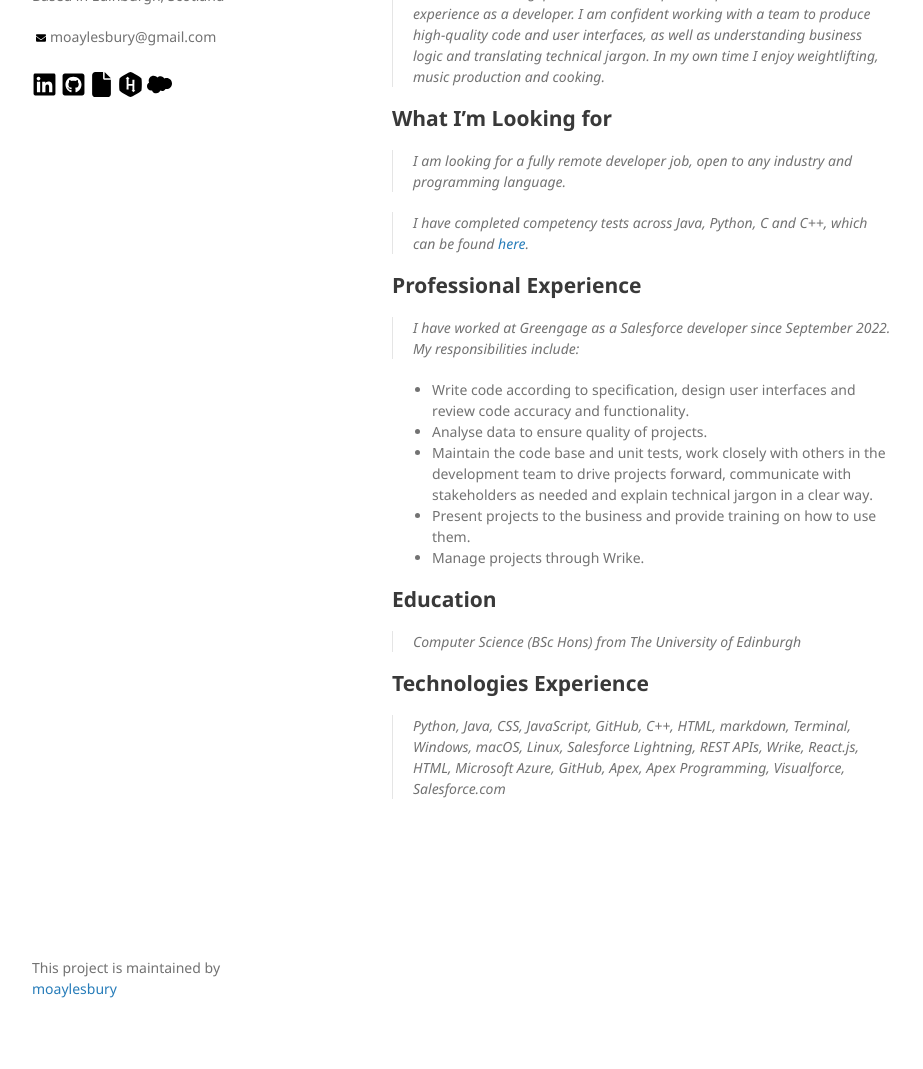
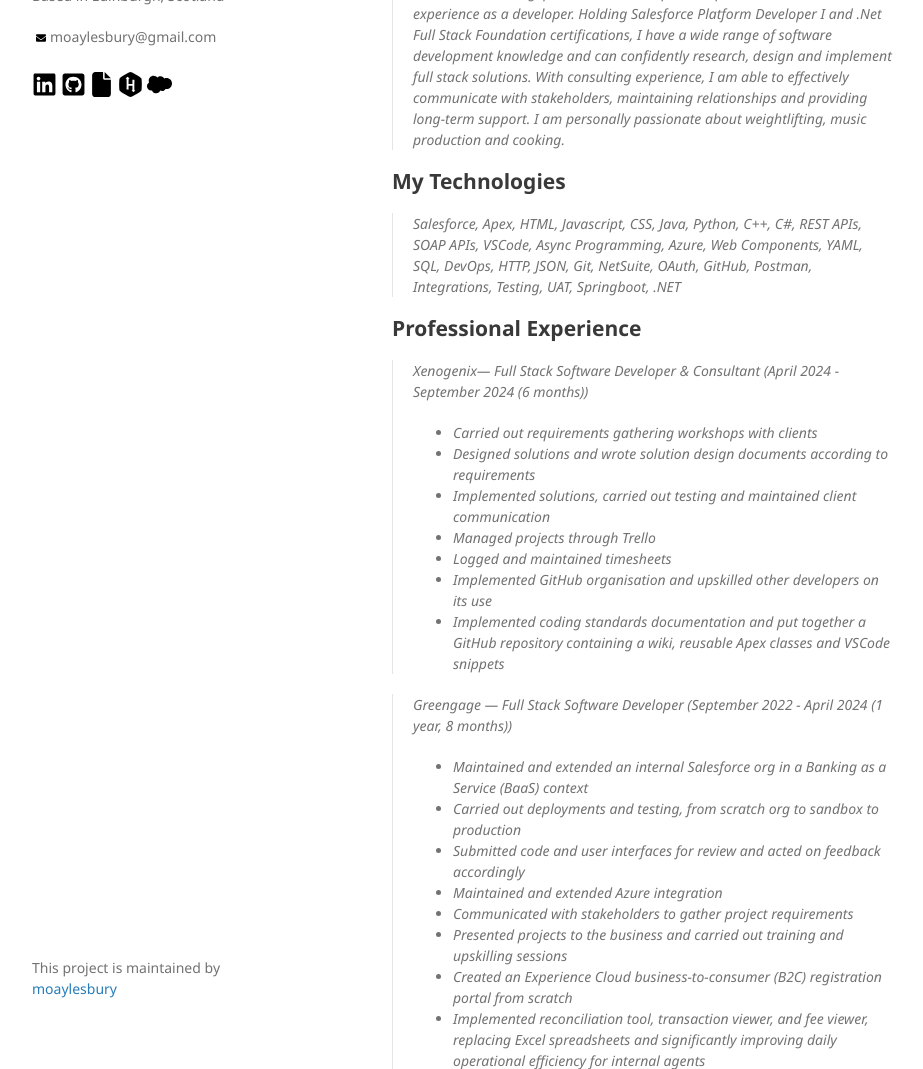
Before and after one commit to moaylesbury/michaelaylesbury.github.io, a Jekyll site: the page built from index.md, in a window 1280 px wide and 1400 px high. Shown: the part 331-1400 px from the top of the window, without its empty margins (178-1101 px from the left). Built offline with Jekyll 4.4.1, drawn with Linux system fonts in a browser that asks for light colours; some of the changed text lies outside the part shown.

Commit message:
Update index.md

```diff
--- a/index.md
+++ b/index.md
@@ -16,27 +16,32 @@ layout: default
 
 ## About Me
 
-> I am a hardworking, passionate and empathetic person, with demonstrated experience as a developer. I am confident working with a team to produce high-quality code and user interfaces, as well as understanding business logic and translating technical jargon. In my own time I enjoy weightlifting, music production and cooking.
+> I am a hardworking, passionate and empathetic person, with demonstrated experience as a developer. Holding Salesforce Platform Developer I and .Net Full Stack Foundation certifications, I have a wide range of software development knowledge and can confidently research, design and implement full stack solutions. With consulting experience, I am able to effectively communicate with stakeholders, maintaining relationships and providing long-term support. I am personally  passionate about weightlifting, music production and cooking.
 
-## What I'm Looking for
+## My Technologies
 
-> I am looking for a fully remote developer job, open to any industry and programming language.
-
-> I have completed competency tests across Java, Python, C and C++, which can be found [here](https://github.com/moaylesbury/Language-Competency).
+> Salesforce, Apex, HTML, Javascript, CSS, Java, Python, C++, C#, REST APIs, SOAP APIs, VSCode, Async Programming, Azure, Web Components, YAML, SQL, DevOps, HTTP, JSON, Git, NetSuite, OAuth, GitHub, Postman, Integrations, Testing, UAT, Springboot, .NET
 
 ## Professional Experience
-> I have worked at Greengage as a Salesforce developer since September 2022. My responsibilities include:
+> Xenogenix— Full Stack Software Developer & Consultant (April 2024 - September 2024 (6 months))
+* Carried out requirements gathering workshops with clients
+* Designed solutions and wrote solution design documents according to requirements
+* Implemented solutions, carried out testing and maintained client communication
+* Managed projects through Trello
+* Logged and maintained timesheets
+* Implemented GitHub organisation and upskilled other developers on its use
+* Implemented coding standards documentation and put together a GitHub repository containing a wiki, reusable Apex classes and VSCode snippets
 
-* Write code according to specification, design user interfaces and review code accuracy and functionality.
-* Analyse data to ensure quality of projects.
-* Maintain the code base and unit tests, work closely with others in the development team to drive projects forward, communicate with stakeholders as needed and explain technical jargon in a clear way.
-* Present projects to the business and provide training on how to use them.
-* Manage projects through Wrike.
+> Greengage — Full Stack Software Developer (September 2022 - April 2024 (1 year, 8 months))
+* Maintained and extended an internal Salesforce org in a Banking as a Service (BaaS) context
+* Carried out deployments and testing, from scratch org to sandbox to production
+* Submitted code and user interfaces for review and acted on feedback accordingly
+* Maintained and extended Azure integration
+* Communicated with stakeholders to gather project requirements
+* Presented projects to the business and carried out training and upskilling sessions
+* Created an Experience Cloud business-to-consumer (B2C) registration portal from scratch
+* Implemented reconciliation tool, transaction viewer, and fee viewer, replacing Excel spreadsheets and significantly improving daily operational efficiency for internal agents
 
 ## Education
 
 > Computer Science (BSc Hons) from The University of Edinburgh
-
-## Technologies Experience
-
-> Python, Java, CSS, JavaScript, GitHub, C++, HTML, markdown, Terminal, Windows, macOS, Linux, Salesforce Lightning, REST APIs, Wrike, React.js, HTML, Microsoft Azure, GitHub, Apex, Apex Programming, Visualforce, Salesforce.com
```
